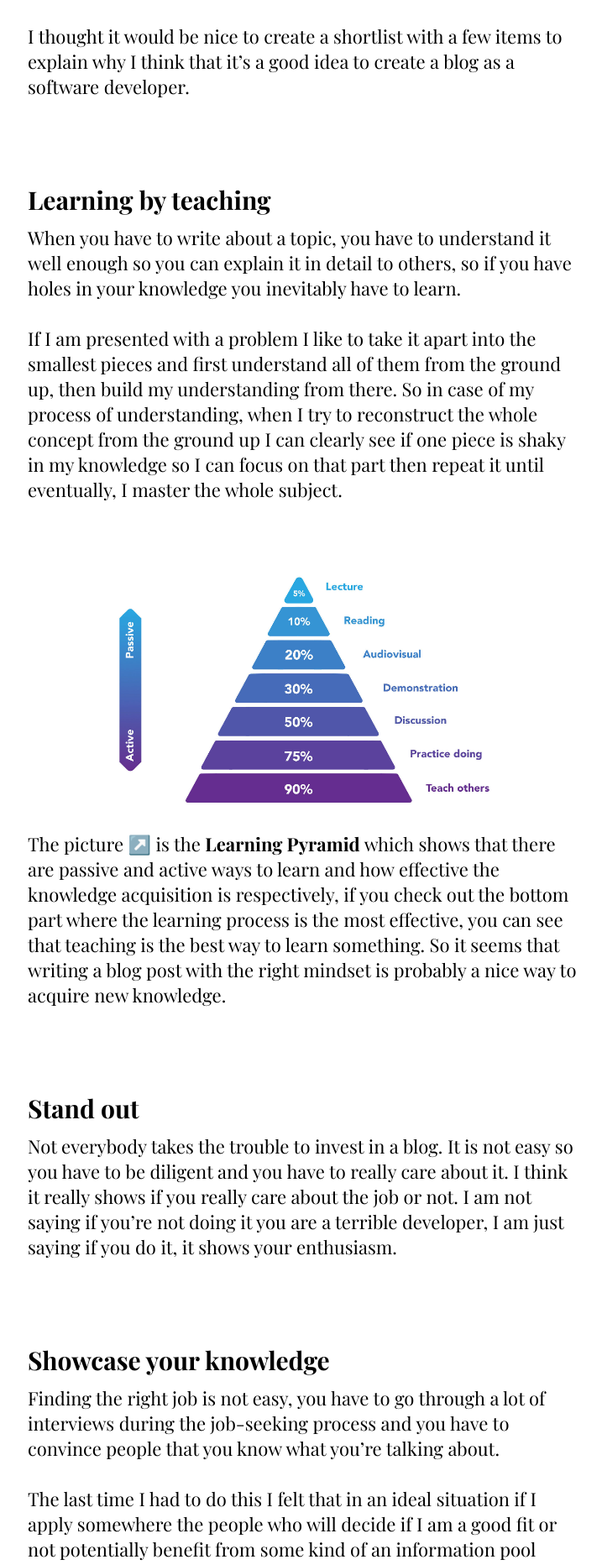
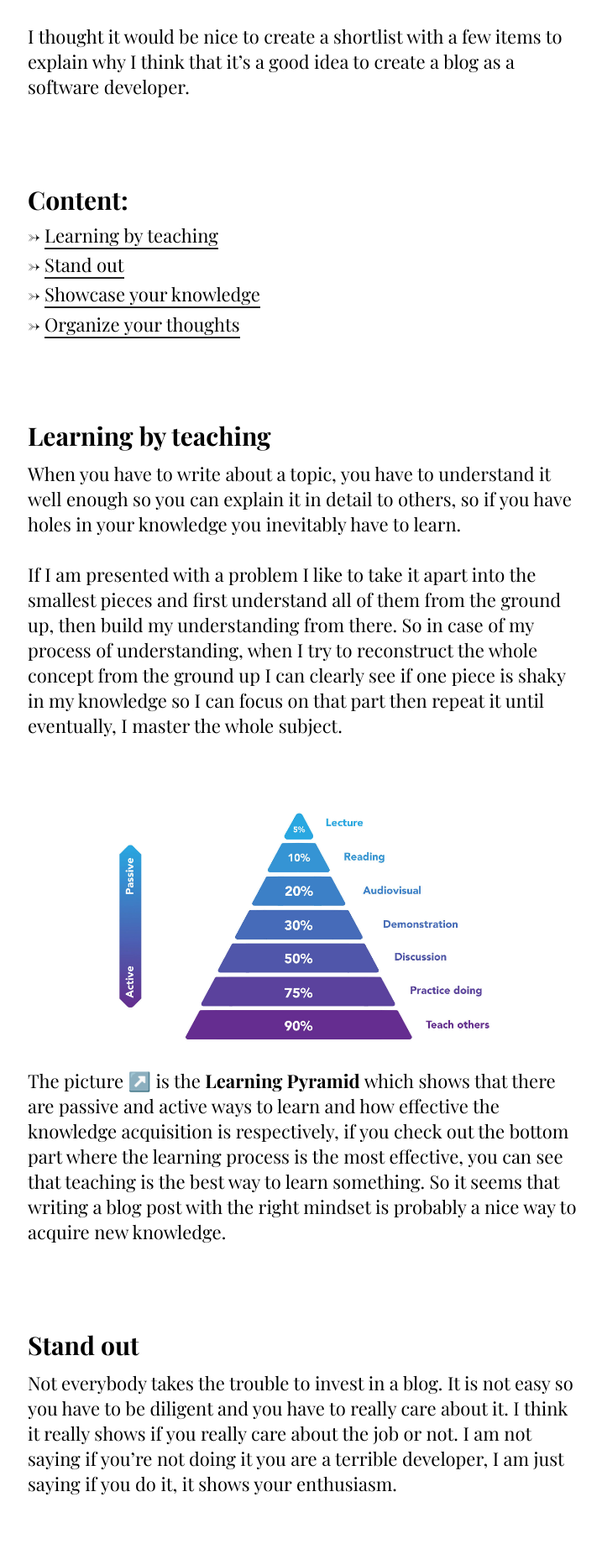
Before and after one commit to AdamGonda/adamgonda.com, a Jekyll site: the page built from _posts/2020-09-22-Why-create-a-blog-as-a-dev?.md, in a window 1280 px wide. Shown: the part 667-2531 px from the top of the page at 84% size, without its empty margins (277-994 px from the left). Built offline with Jekyll 4.4.1, drawn with Linux system fonts in a browser that asks for light colours; some of the changed text lies outside the part shown.

Commit message:
add linked content table to b-post

```diff
--- /dev/null
+++ b/_includes/post-content-list.html
@@ -0,0 +1,9 @@
+<ul class="post-content-list">
+  {% for title in include.titles %}
+    <li>
+      <a href="#{{ title | downcase | replace: " ", "-" }}">
+        {{ title }}
+      </a>
+    </li>
+  {% endfor %}
+</ul>
--- a/_posts/2020-09-22-Why-create-a-blog-as-a-dev?.md
+++ b/_posts/2020-09-22-Why-create-a-blog-as-a-dev?.md
@@ -7,8 +7,16 @@ tags:
   - why
   - blog
   - dev life
+titles:
+  - Learning by teaching
+  - Stand out
+  - Showcase your knowledge
+  - Organize your thoughts
 ---
 I thought it would be nice to create a shortlist with a few items to explain why I think that it’s a good idea to create a blog as a software developer.
+
+# Content:
+{% include post-content-list.html titles=page.titles %}
 
 # Learning by teaching
 When you have to write about a topic, you have to understand it well enough so you can explain it in detail to others, so if you have holes in your knowledge you inevitably have to learn.
@@ -28,7 +36,7 @@ Finding the right job is not easy, you have to go through a lot of interviews du
 The last time I had to do this I felt that in an ideal situation if I apply somewhere the people who will decide if I am a good fit or not potentially benefit from some kind of an information pool where they can draw from to further investigate me.
 I think in a form of a blog you can showcase your knowledge.
 
-# Organise your toughs
+# Organize your thoughts
 I don’t know if it's just me but I very frequently find myself thinking about different concepts regarding software development. Probably because I am drawn to it and I like to think about them 😄
 
 But I tend to forget stuff so if I create a post about something at least I can find it and also I can show it to others, like colleges, so they can check out what I think about the given subject.
--- a/assets/css/main.css
+++ b/assets/css/main.css
@@ -248,6 +248,33 @@ footer a {
   max-width: 500px;
 }
 
+.post-content-list {
+  padding-left: 20px;
+}
+.post-content-list li {
+  position: relative;
+  margin-top: 10px;
+  font-size: 22px;
+}
+.post-content-list li:before {
+  position: absolute;
+  content: "->";
+  top: 0;
+  left: -20px;
+}
+.post-content-list li a {
+  position: relative;
+}
+.post-content-list li a:after {
+  position: absolute;
+  content: "";
+  bottom: -2px;
+  left: 0;
+  right: 0;
+  background-color: #222222;
+  height: 2px;
+}
+
 body {
   font-family: "Source Sans Pro", sans-serif;
 }
--- a/assets/sass/main.sass
+++ b/assets/sass/main.sass
@@ -4,6 +4,7 @@
 @use "./post-list-item"
 @use "./post"
 @use "./about"
+@use "./post-content-list"
 
 @use "./constants" as *
 
```
Also changed, not shown: assets/sass/post-content-list.sass (added, +29 -0 lines), 1 other file.
